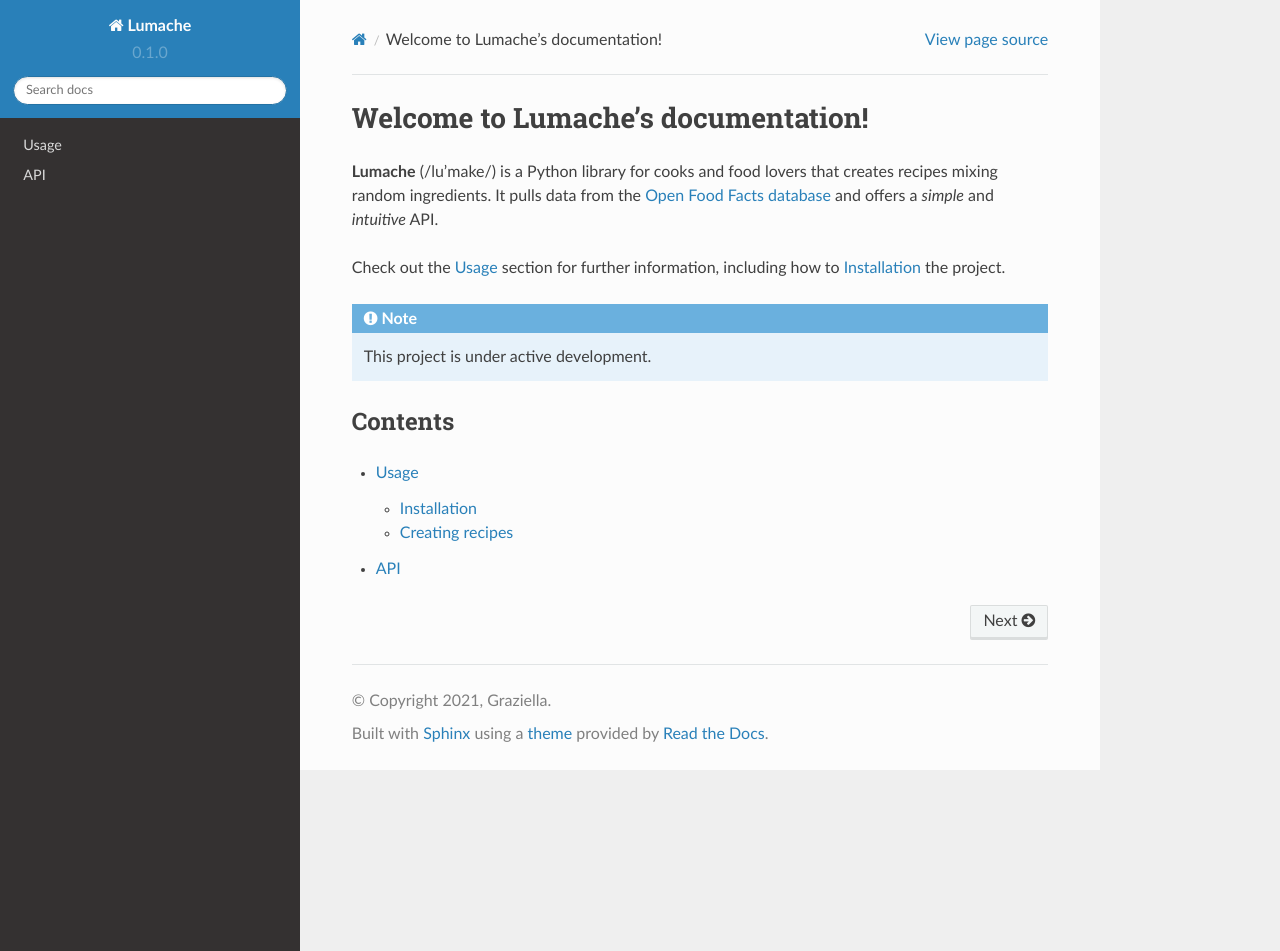
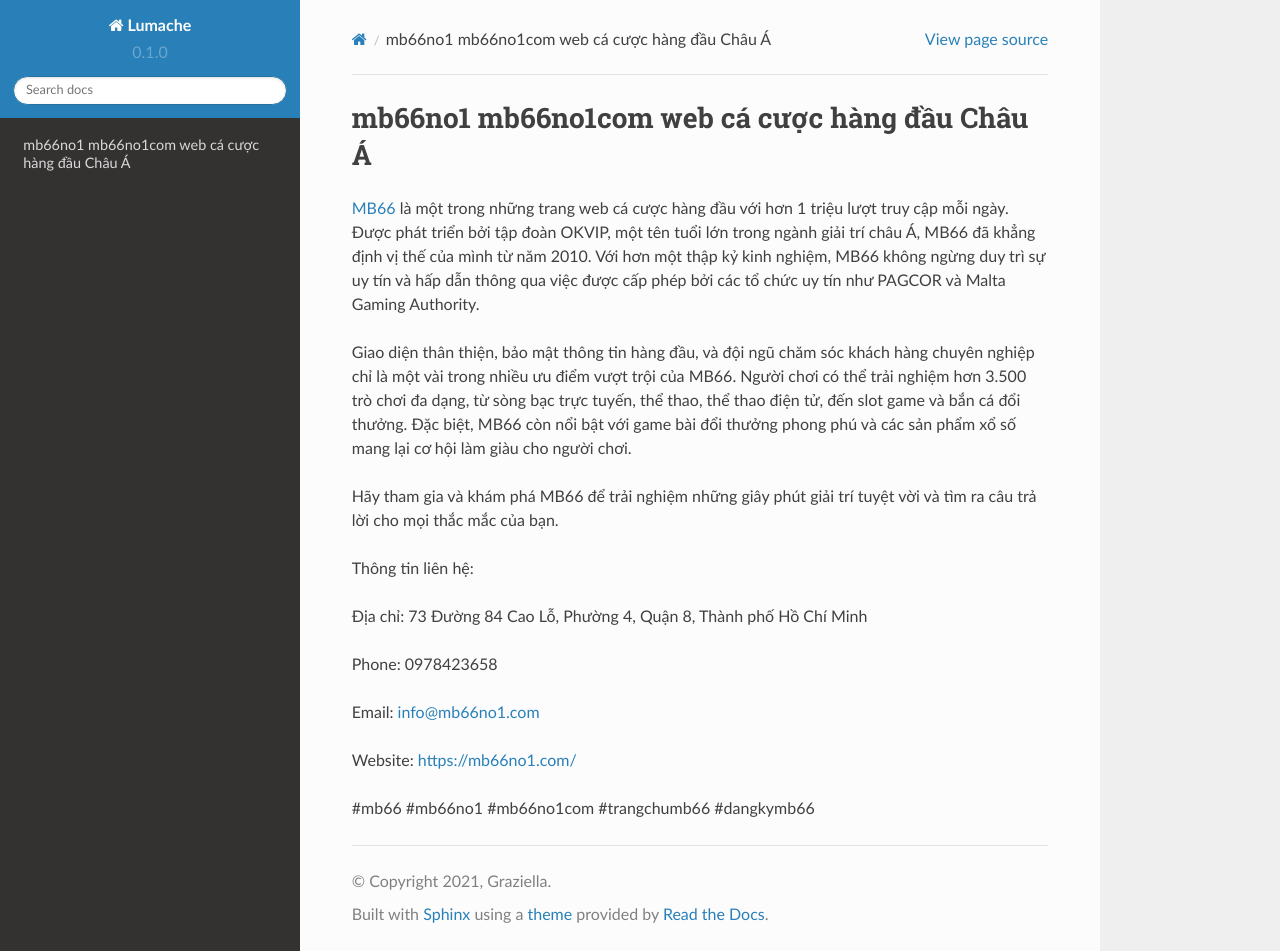
Before and after one commit to socialentity/mb66no1com, a Sphinx documentation site: the page built from docs/source/index.rst, in a window 1280 px wide and 951 px high. Built offline with Sphinx 7.4.7 and the Read the Docs theme 2.0.0, drawn with Linux system fonts in a browser that asks for light colours.

Commit message:
Update index.rst

```diff
--- a/docs/source/index.rst
+++ b/docs/source/index.rst
@@ -1,22 +1,20 @@
-Welcome to Lumache's documentation!
+mb66no1 mb66no1com web cá cược hàng đầu Châu Á
 ===================================
 
-**Lumache** (/lu'make/) is a Python library for cooks and food lovers
-that creates recipes mixing random ingredients.
-It pulls data from the `Open Food Facts database <https://world.openfoodfacts.org/>`_
-and offers a *simple* and *intuitive* API.
+`MB66 <https://mb66no1.com/>`_ là một trong những trang web cá cược hàng đầu với hơn 1 triệu lượt truy cập mỗi ngày. Được phát triển bởi tập đoàn OKVIP, một tên tuổi lớn trong ngành giải trí châu Á, MB66 đã khẳng định vị thế của mình từ năm 2010. Với hơn một thập kỷ kinh nghiệm, MB66 không ngừng duy trì sự uy tín và hấp dẫn thông qua việc được cấp phép bởi các tổ chức uy tín như PAGCOR và Malta Gaming Authority.
 
-Check out the :doc:`usage` section for further information, including
-how to :ref:`installation` the project.
+Giao diện thân thiện, bảo mật thông tin hàng đầu, và đội ngũ chăm sóc khách hàng chuyên nghiệp chỉ là một vài trong nhiều ưu điểm vượt trội của MB66. Người chơi có thể trải nghiệm hơn 3.500 trò chơi đa dạng, từ sòng bạc trực tuyến, thể thao, thể thao điện tử, đến slot game và bắn cá đổi thưởng. Đặc biệt, MB66 còn nổi bật với game bài đổi thưởng phong phú và các sản phẩm xổ số mang lại cơ hội làm giàu cho người chơi.
 
-.. note::
+Hãy tham gia và khám phá MB66 để trải nghiệm những giây phút giải trí tuyệt vời và tìm ra câu trả lời cho mọi thắc mắc của bạn.
 
-   This project is under active development.
+Thông tin liên hệ:
 
-Contents
---------
+Địa chỉ: 73 Đường 84 Cao Lỗ, Phường 4, Quận 8, Thành phố Hồ Chí Minh
 
-.. toctree::
+Phone: 0978423658
 
-   usage
-   api
+Email: info@mb66no1.com
+
+Website: `https://mb66no1.com/ <https://mb66no1.com/>`_
+
+#mb66 #mb66no1 #mb66no1com #trangchumb66 #dangkymb66
```
